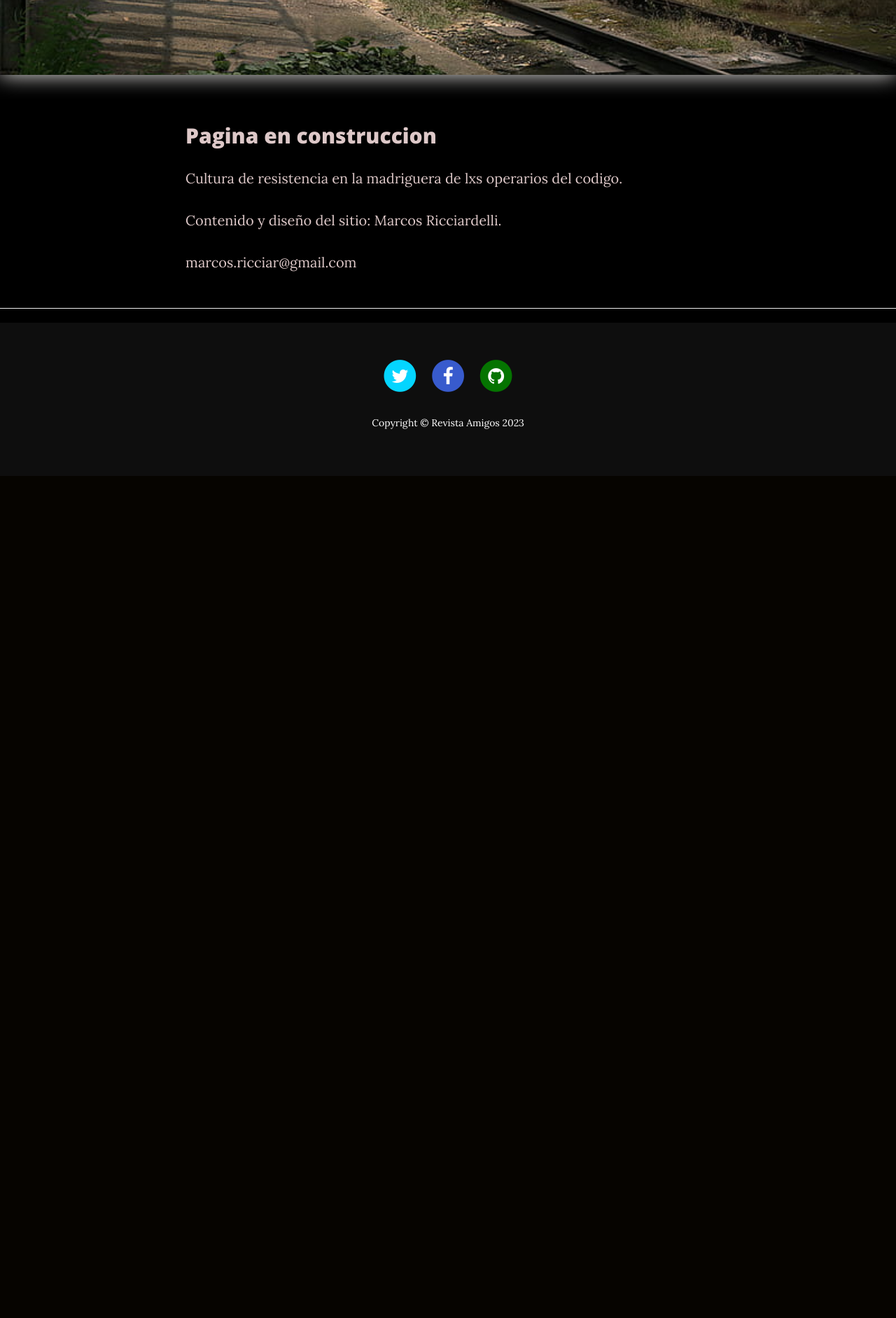
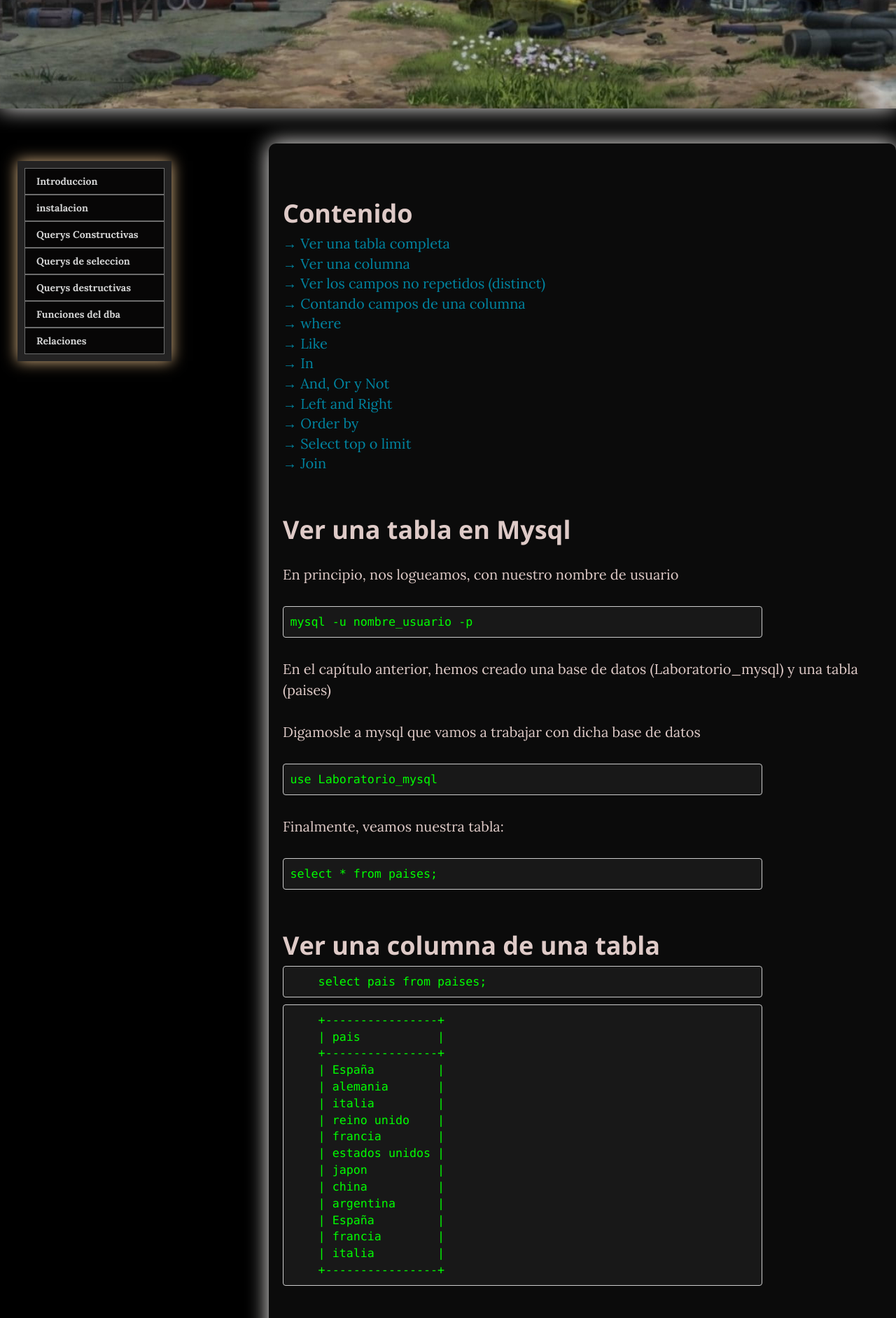
Before and after one commit to RoboteriaAntigua/revista, a Node server app: page /mysql-seleccion in a window 1280 px wide. Shown: the part 357-2240 px from the top of the page at 70% size. Before the commit the page ends 1037 px from the top, so only its background shows below. Run offline with Node 20, Linux system fonts and the light colour scheme.

Commit message:
querys selectivas

```diff
--- a/routes/index.js
+++ b/routes/index.js
@@ -47,7 +47,7 @@ router.get('/buenas-practicas-js', (req,res)=>{
 router.get('/mysql-introduccion', (req,res)=>{ res.render('cursos/mysql/mysql-introduccion');   })
 router.get('/mysql-instalacion',  (req,res)=>{ res.render('cursos/mysql/mysql-instalacion');    })
 router.get('/mysql-constructivas',(req,res)=>{ res.render('cursos/mysql/mysql-constructivas');  })
-router.get('/mysql-seleccion',    (req,res)=>{ res.render('about.ejs',{enconstruccion:'Pagina en construccion'} );  })
+router.get('/mysql-seleccion',    (req,res)=>{ res.render('cursos/mysql/mysql-seleccion');      })
 router.get('/mysql-destructivas', (req,res)=>{ res.render('about.ejs',{enconstruccion:'Pagina en construccion'} );  })
 router.get('/mysql-dba',          (req,res)=>{ res.render('about.ejs',{enconstruccion:'Pagina en construccion'} );  })
 router.get('/mysql-relacion-1a1', (req,res)=>{ res.render('about.ejs',{enconstruccion:'Pagina en construccion'} );  })
--- /dev/null
+++ b/views/cursos/mysql/mysql-seleccion.ejs
@@ -0,0 +1,362 @@
+<%- include('../../plantillas/cabecera.ejs') %>
+
+    <meta name="description" content="">
+    <title> Querys de selección en mysql</title>
+    </head>
+
+    <body>
+
+        <!--navbar-->
+        <%- include('../../plantillas/navbar.ejs') %>
+
+            <!-- Page Header -->
+            <!-- Set your background image for this header on the line below. -->
+            <header class="intro-header"
+                style="background-image: url('img/barrio-anime.jpeg'); text-shadow: 1px 0px black;">
+                <div class="container">
+                    <div class="row">
+                        <div class="col-lg-8 col-lg-offset-2 col-md-10 col-md-offset-1">
+                            <div class="post-heading">
+                                <h1>Consultas a nuestras tablas (querys de selección)</h1>
+
+                            </div>
+                        </div>
+                    </div>
+                </div>
+            </header>
+
+            <!-- Post Content -->
+            <article>
+                <!-- Main Content -->
+                <div class="flecha">
+
+                    <!--acordeon articulos/barra lateral-->
+                    <%- include('../../plantillas/acordeon_cursos_mysql.ejs') %>
+
+                        <div class="principal">
+                            <h2 class="section-heading">Contenido</h2>
+                            <a href="/mysql-seleccion#tabla">&rarr; Ver una tabla completa</a><br>
+                            <a href="/mysql-seleccion#col">&rarr; Ver una columna </a><br>
+                            <a href="/mysql-seleccion#distinct">&rarr; Ver los campos no repetidos (distinct)</a><br>
+                            <a href="/mysql-seleccion#count">&rarr; Contando campos de una columna</a><br>
+                            <a href="/mysql-seleccion#where">&rarr; where</a><br>
+                            <a href="/mysql-seleccion#like">&rarr; Like</a><br>
+                            <a href="/mysql-seleccion#in">&rarr; In</a><br>
+                            <a href="/mysql-seleccion#and">&rarr; And, Or y Not</a><br>
+                            <a href="/mysql-seleccion#lr">&rarr; Left and Right</a><br>
+                            <a href="/mysql-seleccion#orderby">&rarr; Order by</a><br>
+                            <a href="/mysql-seleccion#top">&rarr; Select top o limit</a><br>
+                            <a href="/mysql-seleccion#join">&rarr; Join</a><br>
+
+
+                            <a name="tabla"></a>
+                            <h2 class="section-heading">Ver una tabla en Mysql</h2>
+                            <p> En principio, nos logueamos, con nuestro nombre de usuario</p>
+                            <pre>mysql -u nombre_usuario -p</pre>
+                            <p> En el capítulo anterior, hemos creado una base de datos (Laboratorio_mysql) y una tabla (paises)</p>
+                            <p>Digamosle a mysql que vamos a trabajar con dicha base de datos</p>
+                            <pre>use Laboratorio_mysql</pre>
+                            <p>Finalmente, veamos nuestra tabla:</p>
+                            <pre>select * from paises;</pre>
+
+                            <a name="col"></a>
+                            <h2 class="section-heading">Ver una columna de una tabla</h2>
+
+<pre>
+    select pais from paises;
+</pre>
+<pre>
+    +----------------+
+    | pais           |
+    +----------------+
+    | España         |
+    | alemania       |
+    | italia         |
+    | reino unido    |
+    | francia        |
+    | estados unidos |
+    | japon          |
+    | china          |
+    | argentina      |
+    | España         |
+    | francia        |
+    | italia         |
+    +----------------+
+</pre>
+
+                            <a name="distinct"></a>
+                            <h2 class="section-heading">Ver la columna sin campos repetidos</h2>
+<pre>
+    select distinct pais from paises;
+</pre>
+<pre>
+    +----------------+
+    | pais           |
+    +----------------+
+    | España         |
+    | alemania       |
+    | italia         |
+    | reino unido    |
+    | francia        |
+    | estados unidos |
+    | japon          |
+    | china          |
+    | argentina      |
+    +----------------+
+</pre>
+
+<a name="count"></a>
+<h2 class="section-heading">Contando campos de una columna:  </h2>
+<p> COUNT(COLUMNA) </p>
+
+<pre>    select count(pais) from paises;</pre>
+<pre>
++-------------+
+| count(pais) |
++-------------+
+|          12 |
++-------------+
+</pre>
+
+<p> Contando campos no repetidos de una columna: count(distinct pais) from paises;</p>
+    <pre>    select count(distinct pais) from paises; </pre>
+<pre>
++----------------------+
+| count(distinct pais) |
++----------------------+
+|                    9 |
++----------------------+
+</pre>
+
+<a name="where"></a>
+<h2 class="section-heading">Filtrar la query con where </h2>
+<pre> mysql> select pais from paises
+    -> where promedio_edad&lt;40;
+</pre>
+<pre>
++----------------+
+| pais           |
++----------------+
+| estados unidos |
+| china          |
+| argentina      |
++----------------+
+</pre>
+<h2>Operadores: </h2>
+    <ul>
+        <li>&gt;= Mayor o igual </li>
+        <li>&lt;= Menor o igual</li>
+        <li>&lt; &gt; Menor que o mayor que</li>
+        <li>!= Desigual que </li>
+        <li>BETWEEN 	Entre cierto rango</li>
+        <li>LIKE 	búsqueda de un patron </li>
+        <li>IN 	Para especificar multiples valores de una columna</li>
+    </ul>
+
+<a name="like"></a>
+<h2 class="section-heading">Filtrar usando like</h2>
+<p>Seleccion las filas cuyos paises comiencen con la letra c</p>
+<pre>select * from paises where pais like 'c%';</pre>
+<pre>
++-------+------------+---------------+------+
+| pais  | poblacion  | promedio_edad | año  |
++-------+------------+---------------+------+
+| china | 1412000000 |            39 | 2022 |
++-------+------------+---------------+------+
+</pre>
+
+<a name="in"></a>
+<h2 class="section-heading">Filtrar usando where in</h2>
+<p>Seleccion las filas cuyos paises comiencen con la letra c</p>
+<pre>select * from paises where pais like 'c%';</pre>
+<p>  Seleccion filas donde una columna tiene cierto valor de campo</p>
+    <pre> SELECT * FROM paises WHERE pais IN ('España','francia');  </pre>
+<pre>
++---------+-----------+---------------+------+
+| pais    | poblacion | promedio_edad | año  |
++---------+-----------+---------------+------+
+| España  |  48000000 |            44 | NULL |
+| francia |  68000000 |            42 | NULL |
+| España  |  41000000 |          NULL | 2001 |
+| francia |  61000000 |          NULL | 2001 |
++---------+-----------+---------------+------+
+</pre>
+
+<a name="and"></a>
+<h2 class="section-heading">and, or, not</h2>
+<pre>   SELECT * FROM paises WHERE pais='francia' AND (año=2001 OR pais=2022);</pre>
+<pre>
++---------+-----------+---------------+------+
+| pais    | poblacion | promedio_edad | año  |
++---------+-----------+---------------+------+
+| francia |  61000000 |          NULL | 2001 |
++---------+-----------+---------------+------+
+</pre>
+<p>Not es lo mismo que usar != por ejemplo:</p>
+<pre>select * from paises where not pais='francia'
+    and pais !="italia" and not pais='españa';</pre>
+
+
+<a name="lr"></a>
+<h2 class="section-heading">Left y Right</h2>
+<p>Seria mostrar solo los primeros n caracteres de una columna(left) o los ultimos(right)</p>
+
+<h2>Left</h2>
+
+<pre> mysql> select pais,left(pais,2) from paises;</pre>
+<pre>
++----------------+--------------+
+| pais           | left(pais,2) |
++----------------+--------------+
+| España         | Es           |
+| alemania       | al           |
+| italia         | it           |
+| reino unido    | re           |
+| francia        | fr           |
+| estados unidos | es           |
+| japon          | ja           |
+| china          | ch           |
+| argentina      | ar           |
+| España         | Es           |
+| francia        | fr           |
+| italia         | it           |
+| brasil         | br           |
+| brasil         | br           |
++----------------+--------------+
+</pre>
+
+<a name="orderby"></a>
+<h2 class="section-heading">Order by</h2>
+<p>    Ordena alfabéticamente o numéricamente una query o de menor a mayor.
+        El [order by] va a lo ultimo de una query, por ejemplo:</p>
+
+<pre>        select * from paises where pais !='china' order by poblacion;</pre>
+<pre>
++----------------+-----------+---------------+------+
+| pais           | poblacion | promedio_edad | año  |
++----------------+-----------+---------------+------+
+| España         |  41000000 |          NULL | 2001 |
+| argentina      |  45000000 |            32 | NULL |
+| España         |  48000000 |            44 | NULL |
+| italia         |  59000000 |            47 | NULL |
+| italia         |  60000000 |          NULL | 2001 |
+| francia        |  61000000 |          NULL | 2001 |
+| reino unido    |  67000000 |            41 | NULL |
+| francia        |  68000000 |            42 | NULL |
+| alemania       |  83000000 |            48 | NULL |
+| japon          | 125000000 |            48 | NULL |
+| estados unidos | 333000000 |            39 | NULL |
++----------------+-----------+---------------+------+
+</pre>
+<h2>Descendiente seria igual agregando 'desc'</h2>
+<pre>select * from paises where pais !='china' order by poblacion desc;</pre>
+
+
+<a name="top"></a>
+<h2 class="section-heading">select top o limit</h2>
+
+  <p>
+        Limita o pone tope a las salidas.</p>
+    <blockquote>
+        Sql server -> select top <br>
+        mysql -> limit, de esta manera:
+    </blockquote>
+
+<pre> select * from paises where pais='España' limit 1;   </pre>
+    <p>  "En este ejemplo muestra un solo resultado para España"   </p>
+<pre>
++---------+-----------+---------------+------+
+| pais    | poblacion | promedio_edad | año  |
++---------+-----------+---------------+------+
+| España  |  48000000 |            44 | NULL |
++---------+-----------+---------------+------+
+</pre>
+
+<a name="join"></a>
+<h2 class="section-heading">Join</h2>
+<p> Es para hacer un capítulo aparte, en resumen:
+       Dadas dos tablas con una columna igual, por ejemplo paises y la tabla autos:</p>
+
+
+<p>Dada la tabla 'autos' de esta forma:</p>
+<pre>mysql> select * from autos;</pre>
+<pre>
++-----------+----------+---------+------+
+| marca     | pais     | modelo  | año  |
++-----------+----------+---------+------+
+| volswagen | alemania | gol     | 1990 |
+| fiat      | italia   | uno     | 1995 |
+| renault   | francia  | chamade | 1998 |
++-----------+----------+---------+------+
+</pre>
+<p> Por ejemplo:</p>
+<pre>
+select paises.pais, autos.marca, paises.poblacion from paises inner join
+autos on paises.pais=autos.pais;
+</pre>
+<pre>
++----------+-----------+-----------+
+| pais     | marca     | poblacion |
++----------+-----------+-----------+
+| alemania | volswagen |  83000000 |
+| italia   | fiat      |  59000000 |
+| francia  | renault   |  68000000 |
+| francia  | renault   |  61000000 |
+| italia   | fiat      |  60000000 |
++----------+-----------+-----------+
+</pre>
+
+<p>        ej2: </p>
+<p>Mostrar marca y promedio de edad, a donde, el pais de la tabla autos sea el mismo que el pais de la tabla paises</p>
+<pre>
+   select autos.marca, paises.promedio_edad from autos inner join paises
+    on autos.pais=paises.pais;
+</pre>
+<pre>
++-----------+---------------+
+| marca     | promedio_edad |
++-----------+---------------+
+| volswagen |            48 |
+| fiat      |            47 |
+| renault   |            42 |
+| renault   |             0 |
+| fiat      |             0 |
++-----------+---------------+
+</pre>
+                            <!-- Pager -->
+                            <ul class="pager">
+                                <li class="next">
+                                    <a href="/mysql-destructivas'">Siguiente &rarr;</a>
+                                </li>
+                                <li class="next">
+                                    <a href="/mysql-constructivas"> Atras</a>
+                                </li>
+                            </ul>
+                        </div>
+
+                        <!--Columna derecha reservada para algo-->
+                        <%- include('../../plantillas/acordeon_articulos.ejs') %>
+                </div>
+            </article>
+
+            <hr>
+
+            <!--footer-->
+            <%- include('../../plantillas/pies.ejs') %>
+
+                <!-- jQuery -->
+                <script src="vendor/jquery/jquery.min.js"></script>
+
+                <!-- Bootstrap Core JavaScript -->
+                <script src="vendor/bootstrap/js/bootstrap.min.js"></script>
+
+                <!-- Contact Form JavaScript -->
+                <script src="js/jqBootstrapValidation.js"></script>
+                <script src="js/contact_me.js"></script>
+
+                <!-- Theme JavaScript -->
+                <script src="js/clean-blog.min.js"></script>
+
+    </body>
+
+    </html>
```
Also changed, not shown: routes/sitemap.txt (+25 -25 lines), views/cursos/mysql/planti_mysql.ejs (added, +77 -0 lines), views/index.ejs (+9 -9 lines).
